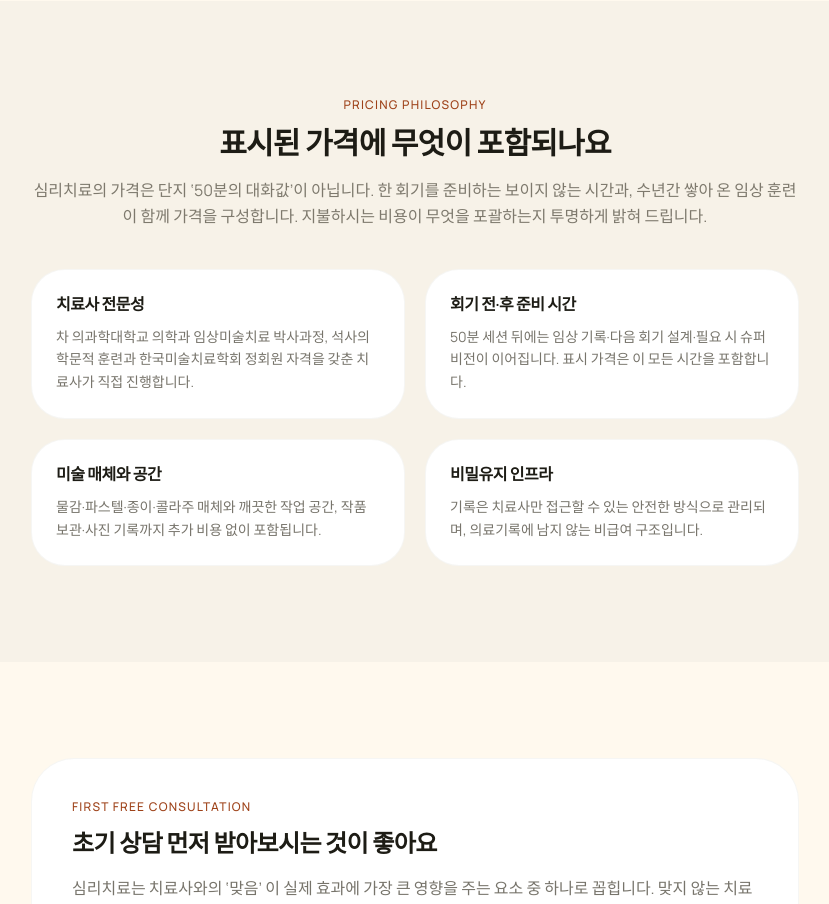
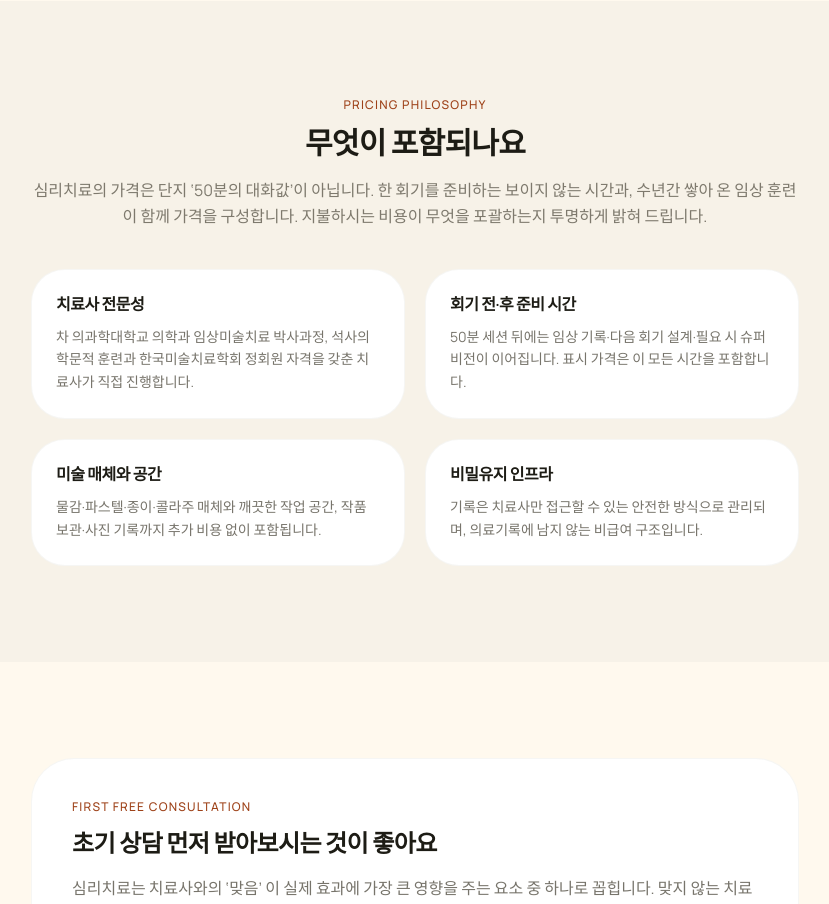
Before and after one commit to act-art-center/actartcenter.com, a Next.js app: page /pricing in a window 1280 px wide. Shown: the part 2240-3144 px from the top of the page, without its empty margins (225-1054 px from the left). Built offline with nearby package versions, Linux system fonts and the light colour scheme.

Commit message:
simplify pricing section heading

```diff
--- a/src/app/pricing/page.tsx
+++ b/src/app/pricing/page.tsx
@@ -342,7 +342,7 @@ export default function PricingPage() {
               Pricing Philosophy
             </p>
             <h2 className="text-center text-2xl lg:text-3xl font-bold tracking-tight">
-              표시된 가격에 무엇이 포함되나요
+              무엇이 포함되나요
             </h2>
             <p className="mt-4 text-center text-charcoal/70 leading-relaxed">
               심리치료의 가격은 단지 ‘50분의 대화값’이 아닙니다. 한 회기를 준비하는 보이지 않는
```
